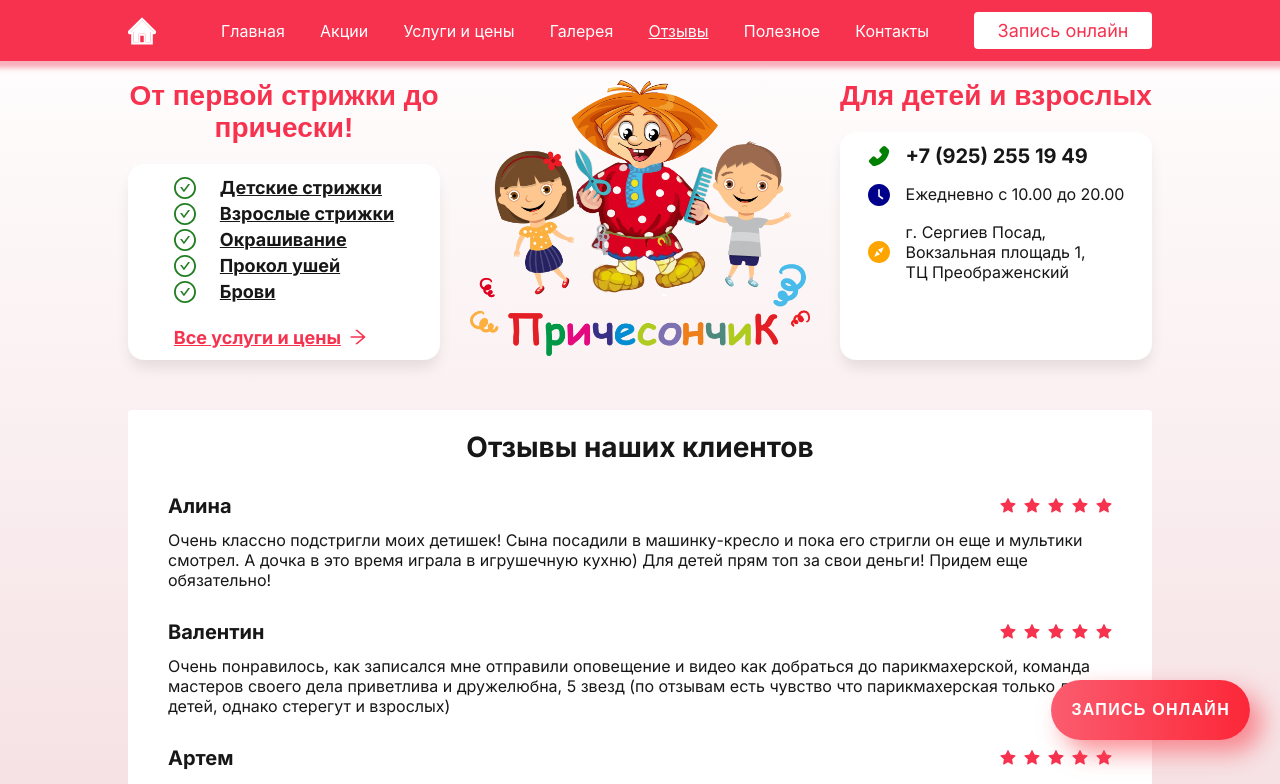
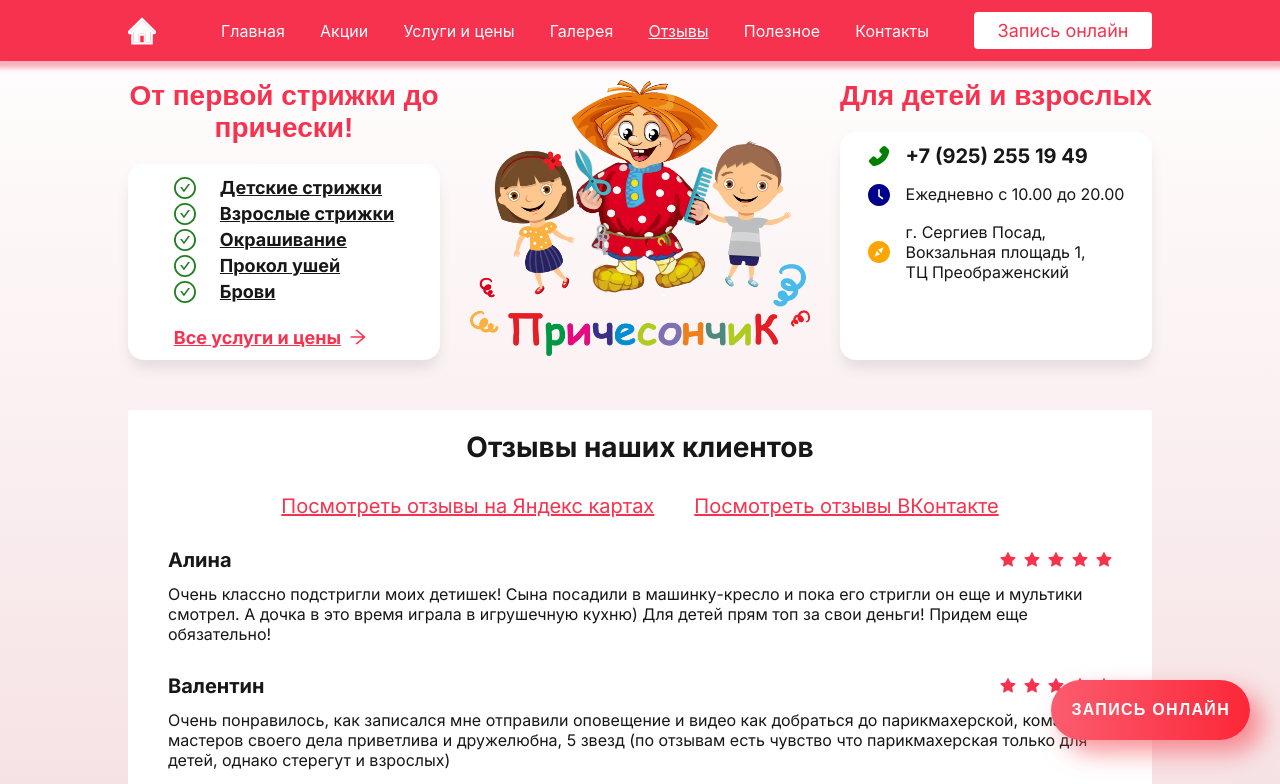
Before and after one commit to MichaelStavrov/prichesonchik, a Next.js app: page /reviews in a window 1280 px wide. Shown: the top 784 px of the page. Built offline with nearby package versions, Linux system fonts and the light colour scheme; a web font is replaced by a local one; what @ant-design/nextjs-registry would draw is missing.

Commit message:
Добавил ссылки на отзывы в вк и картах

```diff
--- a/package.json
+++ b/package.json
@@ -1,6 +1,6 @@
 {
   "name": "prichesonchik",
-  "version": "1.0.17",
+  "version": "1.0.18",
   "private": true,
   "scripts": {
     "dev": "next dev --turbopack",
--- a/src/app/reviews/ReviewsPage.module.scss
+++ b/src/app/reviews/ReviewsPage.module.scss
@@ -55,3 +55,24 @@
 .reviewsListItemStar {
   color: var(--primary) !important;
 }
+
+.row {
+  display: flex;
+  flex-wrap: wrap;
+  gap: 40px;
+
+  @media (max-width: 800px) {
+    gap: 20px;
+  }
+}
+
+.outerLink {
+  font-size: 20px;
+  color: var(--primary);
+  text-decoration: underline;
+
+
+  @media (max-width: 530px) {
+    font-size: 16px;
+  }
+}
--- a/src/app/reviews/page.tsx
+++ b/src/app/reviews/page.tsx
@@ -111,6 +111,25 @@ const ReviewsPage = () => {
       </Head>
       <div className={styles.container}>
         <h1 className={styles.title}>Отзывы наших клиентов</h1>
+        <div className={styles.row}>
+          <a
+            className={styles.outerLink}
+            href='https://yandex.ru/maps/org/prichesonchik/66851843542/reviews/?indoorLevel=1&ll=38.135756%2C56.302758&tab=reviews&z=16.63'
+            target='_blank'
+            rel='noopener noreferrer'
+          >
+            Посмотреть отзывы на Яндекс картах
+          </a>
+          <a
+            className={styles.outerLink}
+            href='https://vk.com/reviews-227950157'
+            target='_blank'
+            rel='noopener noreferrer'
+          >
+            Посмотреть отзывы ВКонтакте
+          </a>
+        </div>
+
         <ul className={styles.reviewsList}>
           {reviewsItems.map(({ name, review }) => (
             <li className={styles.reviewsListItem} key={review}>
```
